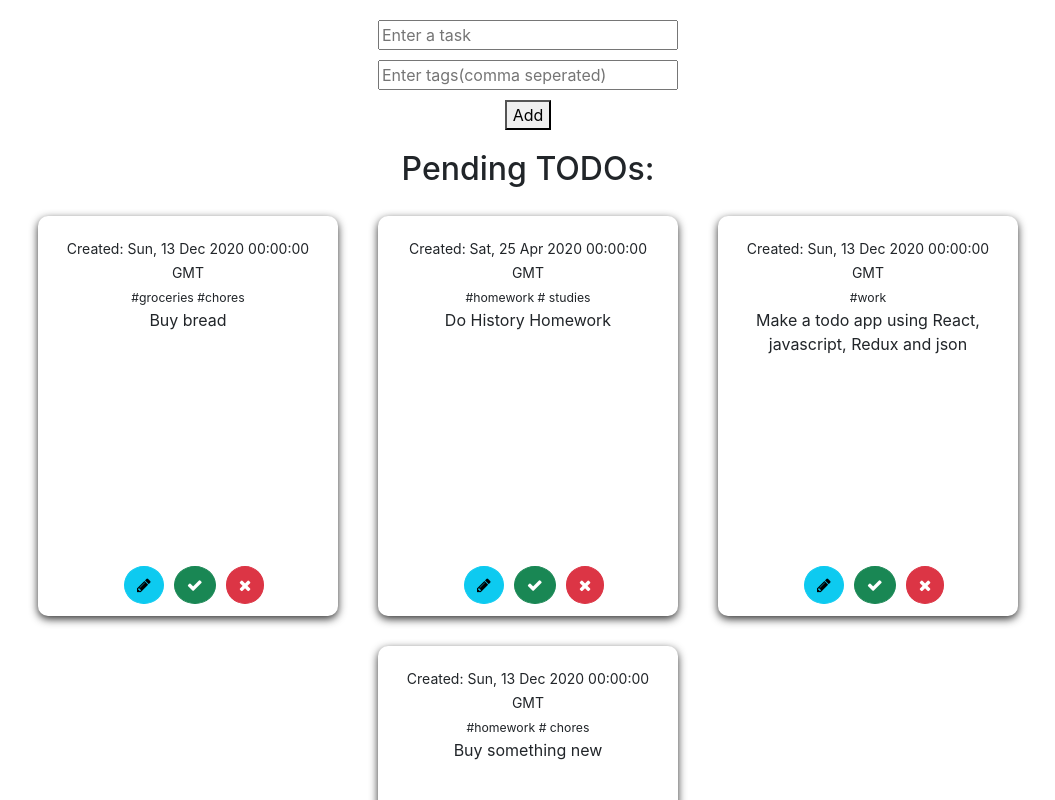
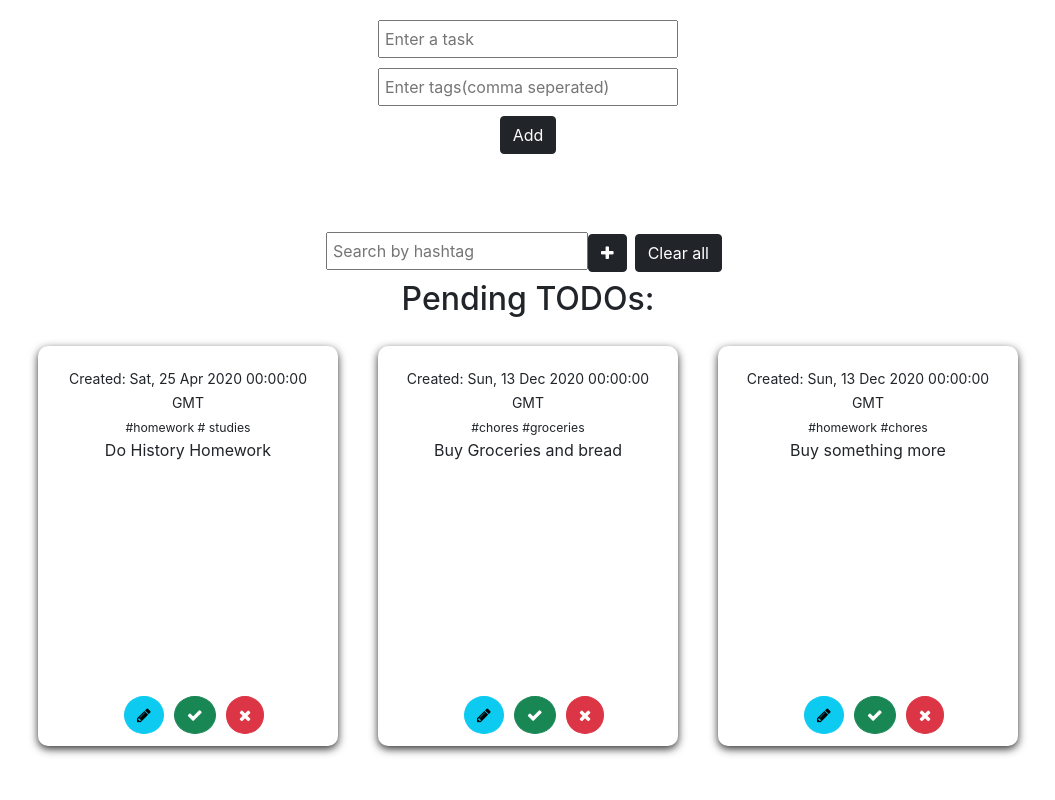
Before and after one commit to RutvikJogdand/todo_app, a React (Create React App) app in the folder MainApp/my_todo_app/: page / in a window 1280 px wide. Shown: the top 800 px of the page, without its empty margins (112-1167 px from the left). Built offline with nearby package versions, Linux system fonts and the light colour scheme; data requests are answered from the project's data file.

Commit message:
Added a feature to search todos by a single hashtag

```diff
--- a/MainApp/my_todo_app/src/Components/AllTodos/AllTodos.jsx
+++ b/MainApp/my_todo_app/src/Components/AllTodos/AllTodos.jsx
@@ -29,14 +29,15 @@ function AllTodos()
     const todosArr = useSelector(state => state.todoRoot.todos_arr)
     const [task, setTask] = useState("")
     const [tags, setTags] = useState("")
-    // const [tagsArr, setTagsArr] = useState([])
+    const [filterTag, setFilterTag] = useState("")
+    const [tagsArr, setTagsArr] = useState([])
     const [todoId, setTodoId] = useState("")
 
     const classes = useStyles();
     const [open, setOpen] = React.useState(false);
 
 
-    console.log(todosArr)
+    // console.log(todosArr)
     useEffect(() => {
 
         dispatch(get_todos())
@@ -116,11 +117,6 @@ function AllTodos()
                 allTags = todoItem.tags
             }
 
-            // console.log(allTags)
-
-
-
-
             dispatch(edit_todo({
                 id: todoItem.id,
                 title: task || todoItem.title,
@@ -145,6 +141,46 @@ function AllTodos()
 
         dispatch(delete_todo(id))
     }
+
+    const handleTagFilters = (e) => {
+
+        setFilterTag(e.target.value)
+    }
+
+    const handleFilterKey = (e) => {
+
+        if(e.key === "Enter")
+        {
+            setTagsArr([...tagsArr,filterTag])
+
+           setFilterTag("")
+        }
+
+
+
+    }
+
+    const handleFilterAdd = (e) => {
+
+        setTagsArr([filterTag, ...tagsArr])
+
+           setFilterTag("")
+    }
+
+    const handleFilterTagDelete = (todoItem) =>{
+
+        if(tagsArr.length > 0)
+        {
+            setTagsArr(tagsArr.filter(item => item !== todoItem))
+        }
+
+    }
+
+    const handleClearFilters = () => {
+
+        setTagsArr([])
+    }
+    console.log(tagsArr)
     // console.log(task, "TASK")
     // console.log(tags, "TAGS")
     return(
@@ -154,13 +190,28 @@ function AllTodos()
                 <br/>
                 <input className={styles.inputField} type="search" name="tags" value={tags} placeholder="Enter tags(comma seperated)" onChange={handleTagChange} />
                 <br/>
-                <button onClick={handleAdd}>Add</button>
+                <button className="btn btn-dark" onClick={handleAdd}>Add</button>
 
+            </div>
+            <br/>
+            <br/>
+            <div >
+                <input className={styles.filterTagInput} onKeyPress={handleFilterKey} type="search" name="filterTag" value={filterTag} onChange={handleTagFilters} placeholder="Search by hashtag" />
+                <span onClick={handleFilterAdd} className="btn btn-dark"><i className="fa fa-plus"></i> </span>
+                <button onClick={handleClearFilters} className="btn btn-dark m-2">Clear all</button>
+            </div>
+            <div>
+                {tagsArr && tagsArr.map(item => {
+
+                    return(
+                        <button onClick={() => handleFilterTagDelete(item)} className="badge bg-primary m-2">{item} <i className="fa fa-close"></i> </button>
+                    )
+                })}
             </div>
             <h2>Pending TODOs:</h2>
             <section className={styles.todosContainer}>
                 {
-                    todosArr && todosArr.filter(item => item.completed === false).map(item => { //completion_date
+                    todosArr && todosArr.filter(item => item.completed === false && tagsArr.length >0? item.tags.includes(...tagsArr): item.completed === false).map(item => { //completion_date
 
                         return(
                             <div key={uuidv4()} style={{backgroundColor: item.completed ? "#4caf50": "white"}}>
@@ -170,7 +221,7 @@ function AllTodos()
                                 <small> {item.tags.map(item => {
 
                                     return(
-                                        <small> #{item} </small>
+                                        <small key={uuidv4()}> #{item} </small>
                                     )
                                 })}  </small>
                                 <p> {item.title} </p>
@@ -197,7 +248,7 @@ function AllTodos()
             <section className={styles.todosContainer}>
 
                 {
-                    todosArr && todosArr.filter(item => item.completed === true).map(item => { //completion_date
+                    todosArr && todosArr.filter(item => item.completed === true && tagsArr.length >0? item.tags.includes(...tagsArr): item.completed === true).map(item => { //completion_date
 
                         return(
                             <div key={uuidv4()} style={{backgroundColor: item.completed ? "#4caf50": "white"}}>
@@ -207,7 +258,7 @@ function AllTodos()
                                 <small> {item.tags.map(item => {
 
                                     return(
-                                        <small> #{item} </small>
+                                        <small key={uuidv4()}> #{item} </small>
                                     )
                                 })}  </small>
                                 <p> {item.title} </p>
@@ -247,7 +298,7 @@ function AllTodos()
                     <h3>Edit:</h3>
                     <input className={styles.inputField} type="search" name="task" value={task} placeholder="Enter a task" onChange={handleChange} /><br/>
                     <input className={styles.inputField} type="search" name="tags" value={tags} placeholder="Enter tags(comma seperated)" onChange={handleTagChange} /><br/>
-                    <button onClick={handleEdit}>Edit</button>
+                    <button className="btn btn-dark" onClick={handleEdit}>Edit</button>
                 </div>
                 </Fade>
             </Modal>
--- a/MainApp/my_todo_app/src/Components/AllTodos/AllTodos.module.css
+++ b/MainApp/my_todo_app/src/Components/AllTodos/AllTodos.module.css
@@ -36,8 +36,21 @@
 
     width: 300px;
     margin-bottom: 10px;
+    padding: 5px;
 }
 
 .inputContainer{
     margin: 20px;
 }
+
+.filterTagInput{
+    padding: 5px;
+
+    margin-top: 10px;
+}
+
+
+.filterTagInput  button{
+    margin-top: -7px;
+    margin-left: 10px;
+}
--- a/MainApp/my_todo_app/src/Redux/actions.js
+++ b/MainApp/my_todo_app/src/Redux/actions.js
@@ -64,7 +64,7 @@ export const complete_todo = (payload) => (dispatch) => {
     .then((res) => {
 
 
-        complete_todo_success(res.data)
+        dispatch(complete_todo_success(res.data))
         dispatch(get_todos())
         // console.log(res.data)
 
@@ -108,7 +108,7 @@ export const add_todo = (payload) => (dispatch) => {
       .then((response) => {
 
         dispatch(get_todos())
-        console.log(response);
+        // console.log(response);
       }, (error) => {
         console.log(error);
       });
@@ -144,7 +144,7 @@ export const edit_todo = (payload) => (dispatch) => {
       .then((response) => {
 
         dispatch(get_todos())
-        console.log(response);
+        // console.log(response);
       }, (error) => {
         console.log(error);
       });
@@ -174,7 +174,7 @@ export const delete_todo = (payload) => (dispatch) => {
 
         dispatch(get_todos())
         dispatch(delete_todo_success(response.data))
-        console.log(response);
+        // console.log(response);
       }, (error) => {
 
         dispatch(delete_todo_failure(error))
--- a/MainApp/my_todo_app/src/server/todoDB.json
+++ b/MainApp/my_todo_app/src/server/todoDB.json
@@ -1,16 +1,5 @@
 {
   "tasks": [
-    {
-      "id": "1",
-      "title": "Buy bread",
-      "completed": false,
-      "creation_date": "12/13/2020",
-      "completion_date": "12/13/2020",
-      "tags": [
-        "groceries",
-        "chores"
-      ]
-    },
     {
       "id": "2",
       "title": "Buy milk and cheese",
@@ -27,7 +16,7 @@
       "title": "Do History Homework",
       "completed": false,
       "creation_date": "4/25/2020",
-      "completion_date": "12/13/2020",
+      "completion_date": "12/14/2020",
       "tags": [
         "homework",
         " studies"
@@ -35,34 +24,35 @@
     },
     {
       "id": "4aa0d3bb-3ad3-4d87-beee-e25f088dc607",
-      "title": "Buy Groceries",
-      "completed": true,
+      "title": "Buy Groceries and bread",
+      "completed": false,
       "creation_date": "12/13/2020",
       "completion_date": "12/14/2020",
       "tags": [
         "chores",
-        " groceries"
+        "groceries"
       ]
     },
     {
       "id": "7d9b4395-786c-4ec8-96e5-6b6cf1d25ca9",
       "title": "Make a todo app using React, javascript, Redux and json",
-      "completed": false,
+      "completed": true,
       "creation_date": "12/13/2020",
       "completion_date": "12/14/2020",
       "tags": [
-        "work"
+        "work",
+        " tech"
       ]
     },
     {
       "id": "5500ac5a-d628-4e45-a886-41e35a49948b",
-      "title": "Buy something new",
+      "title": "Buy something more",
       "completed": false,
       "creation_date": "12/13/2020",
       "completion_date": "12/14/2020",
       "tags": [
         "homework",
-        " chores"
+        "chores"
       ]
     },
     {
@@ -70,7 +60,7 @@
       "title": "Do Maths Homework",
       "completed": true,
       "creation_date": "12/13/2020",
-      "completion_date": "12/13/2020",
+      "completion_date": "12/14/2020",
       "tags": [
         "homework",
         " work",
```
Also changed, not shown: 1 other file (tests, documents, lock files or other folders).
